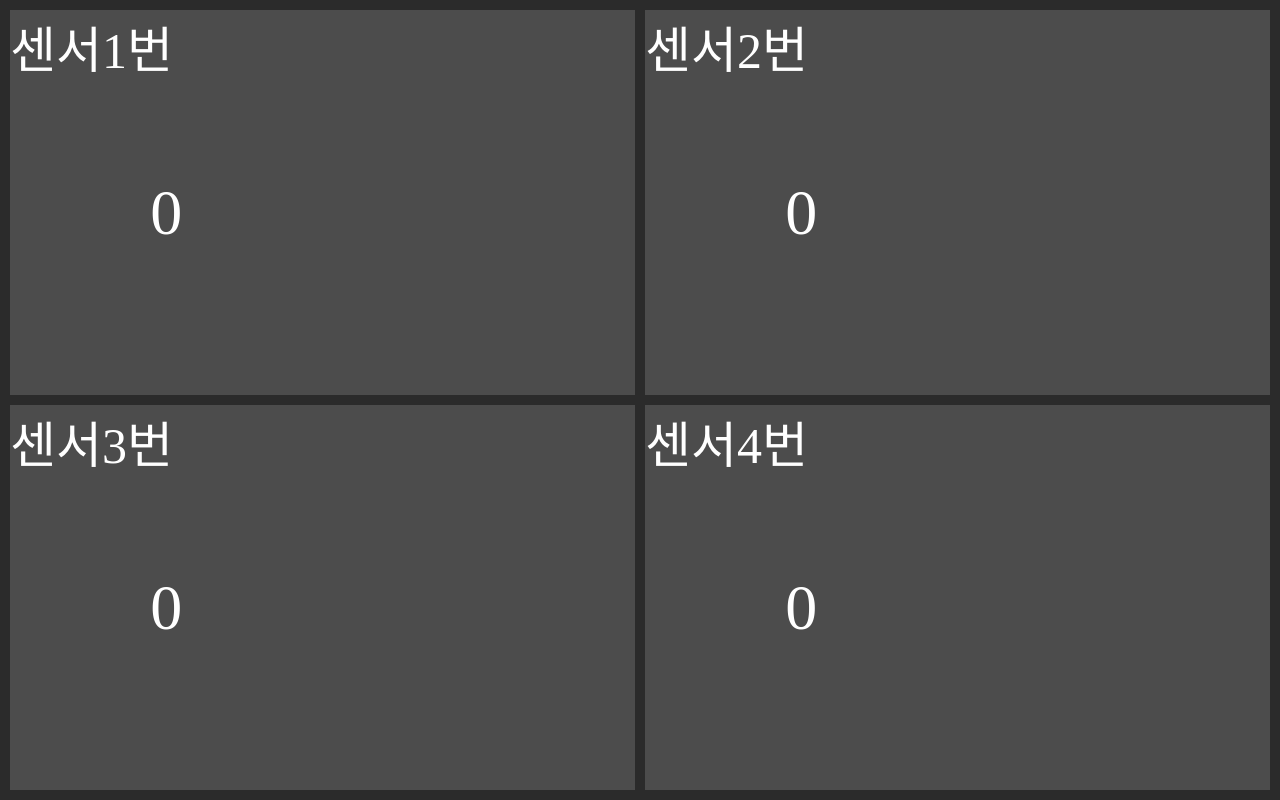
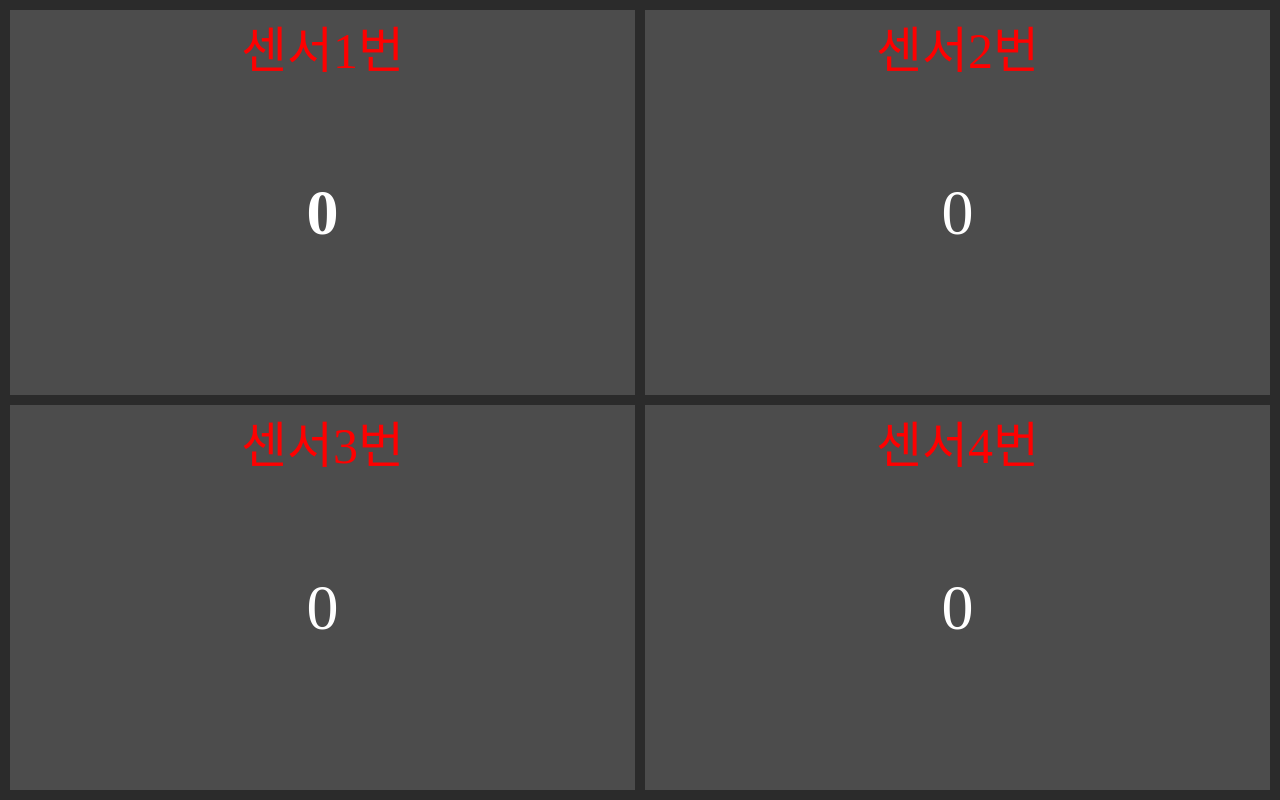
Before and after one commit to kimsehwan96/Revolution-pi-view-app, a Flask app: template templates/index.html in a window 1280 px wide. Run offline with Flask 2, Linux system fonts and the light colour scheme; the template is opened without the code that fills it, so the values that code supplies are empty; some libraries are stand-ins or nearby versions.

Commit message:
update logic for replacing sensor name fields

```diff
--- a/static/css/style.css
+++ b/static/css/style.css
@@ -10,9 +10,11 @@ table {
     border-spacing:10px;
     width:100%;
     background-color:#2b2b2b;
+    text-align: center;
 }
 td{
    background-color:#4c4c4c;
+   text-align: center;
 }
 #value_1{
     width:50%;
@@ -32,5 +34,10 @@ td{
 }
 .value_font{
     font-size: 50px;
-    color:white;
+    color:red;
 }
+
+.test{
+    text-align: center;
+    margin-top : 50%;
+}
--- a/templates/index.html
+++ b/templates/index.html
@@ -15,21 +15,21 @@
     <table style="height:100%">
         <tr>
         <td id="value_1">
-            <div style="height:100%; width:50%;">
-                <div>
+            <div style="height:100%; width:100%;">
+                <div style="text-align: center;">
                     <font id = 'sensor_name' class ="value_font" >센서1번</font>
                 </div>
-                <div style="margin-top: 30%;text-align:center;">
-                    <font id ='data_1' style="font-size:400%;color: white;">0</font>
+                <div class ='test' style="margin-top:15%;text-align:center;">
+                    <h1 id ='data_1' style="font-size:400%;color: white;">0</h1>
                 </div>
             </div>
         </td>
         <td id = "value_2">
-            <div style="height:100%; width:50%;">
+            <div style="height:100%; width:100%;">
                 <div>
                     <font id = 'sensor_name_2' class ="value_font" >센서2번</font>
                 </div>
-                <div style="margin-top: 30%; text-align:center;">
+                <div class ='test' style="margin-top: 15%; text-align:center;">
                     <font id='data_2' style="font-size:400%;color: white;">0</font>
                 </div>
             </div>
@@ -37,21 +37,21 @@
         </tr>
         <tr>
         <td id = "value_3">
-            <div style="height:100%; width:50%;">
+            <div style="height:100%; width:100%;">
                 <div>
                     <font id = 'sensor_name_3' class ="value_font" >센서3번</font>
                 </div>
-                <div style="margin-top: 30%; text-align:center;">
+                <div style="margin-top: 15%; text-align:center;">
                     <font id='data_3' style="font-size:400%;color: white;">0</font>
                 </div>
             </div>
         </td>
         <td id = "value_4">
-            <div style="height:100%; width:50%;">
+            <div style="height:100%; width:100%;">
                 <div>
                     <font id = 'sensor_name_4' class ="value_font" >센서4번</font>
                 </div>
-                <div style="margin-top: 30%; text-align:center;">
+                <div style="margin-top: 15%; text-align:center;">
                     <font id ='data_4' style="font-size:400%;color: white;">0</font>
                 </div>
             </div>
```
Also changed, not shown: test.py (+0 -7 lines), config.json (line endings or trailing spaces).
